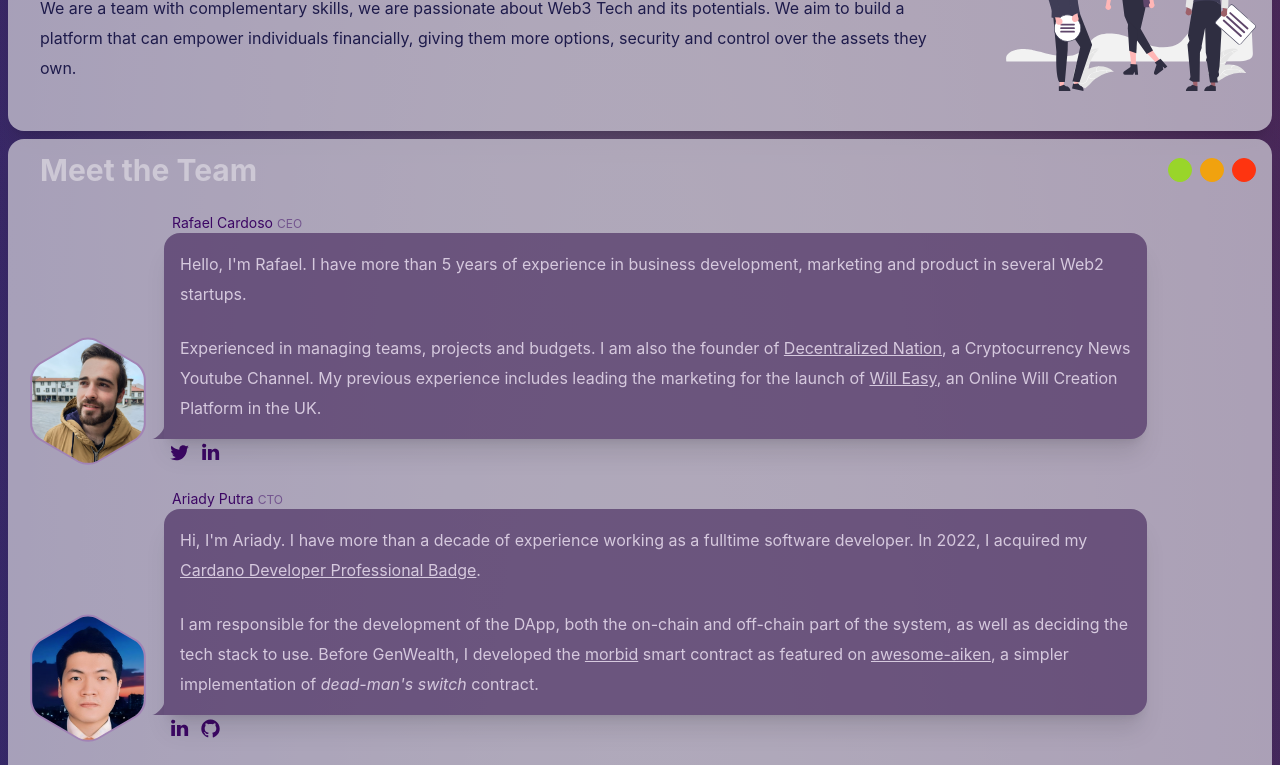
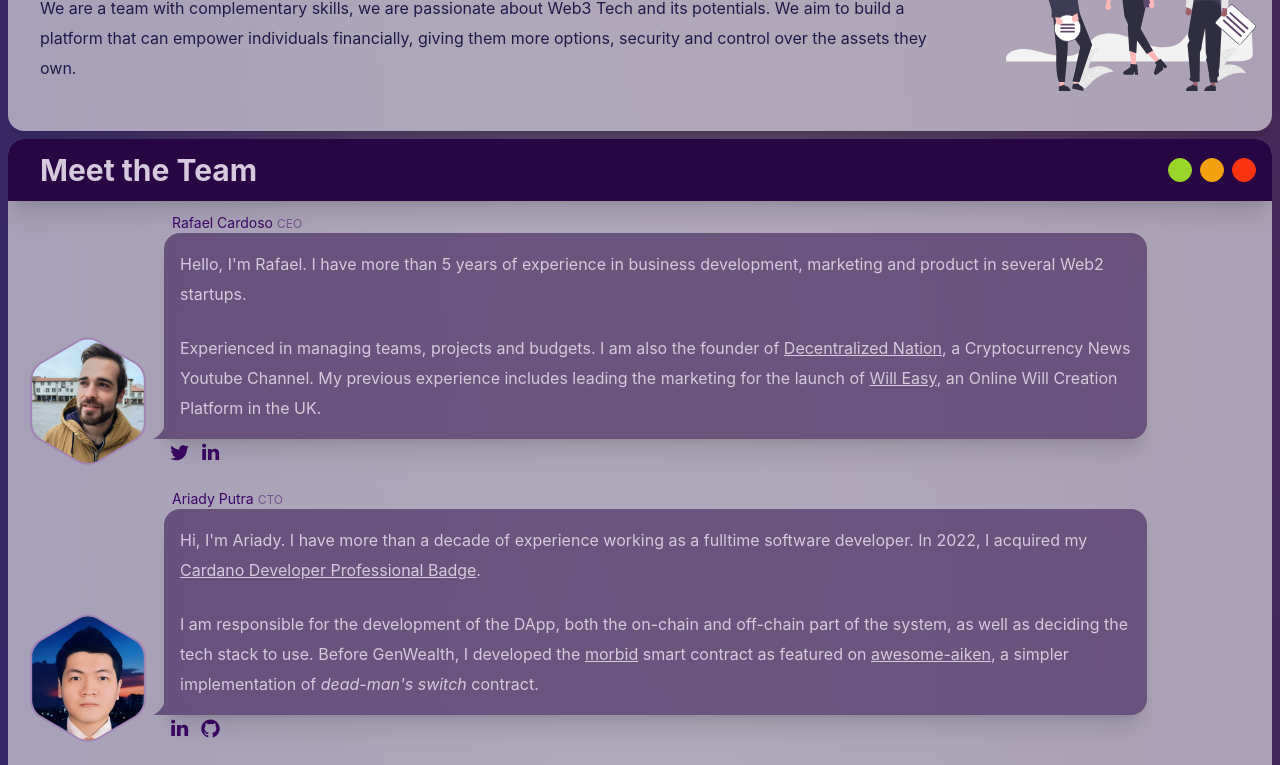
Before and after one commit to gen-wealth/landing-page, a React (Vite) app: page / in a window 1280 px wide. Shown: the part 2800-3565 px from the top of the page. Built offline with nearby package versions, Linux system fonts and the light colour scheme.

Commit message:
Add toolbar component style

```diff
--- a/src/styles/index.css
+++ b/src/styles/index.css
@@ -63,6 +63,12 @@ a {
     @apply hover:bg-opacity-80;
     @apply hover:border-secondary;
     @apply hover:text-primary;
+  }
+
+  .toolbar {
+    @apply text-primary-content;
+    @apply bg-primary-focus;
+    @apply shadow-xl;
   }
 }
 
```
